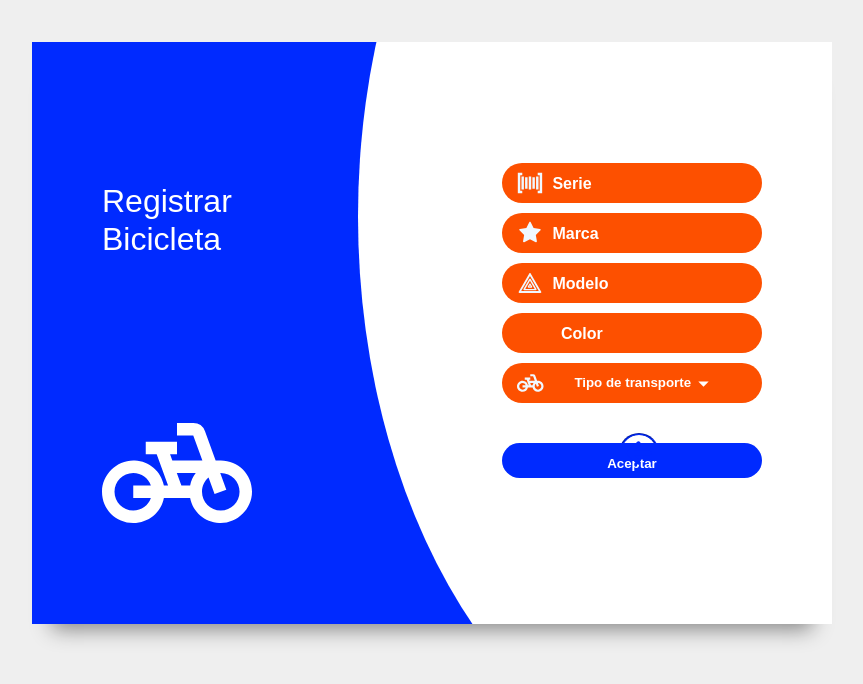
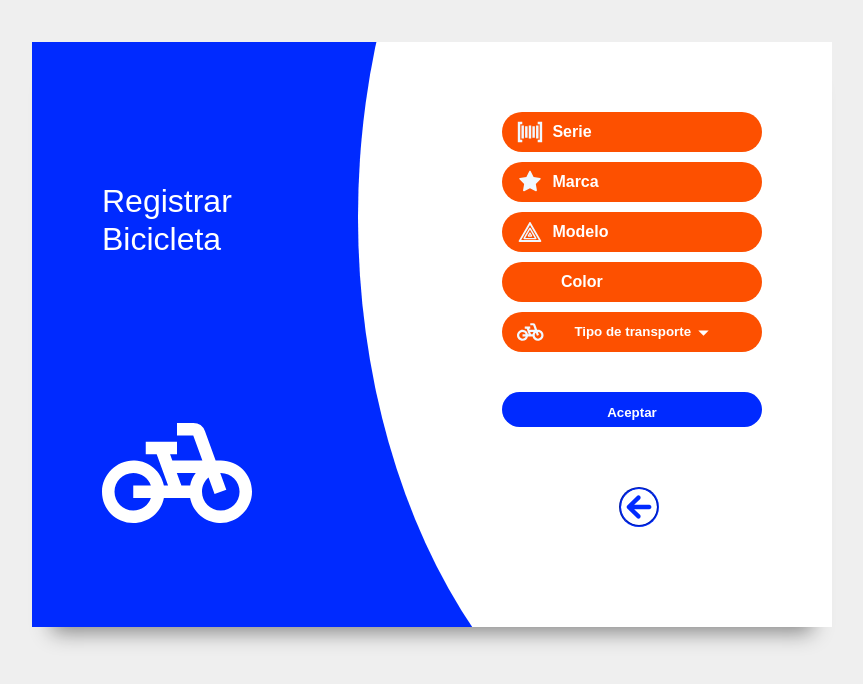
Before and after one commit to HectorLedezma/Proyecto_TI2_UCEN, a React (Create React App) app: page /sigbici in a window 1280 px wide. Shown: the top 684 px of the page, without its empty margins (208-1071 px from the left). Built offline with nearby package versions, Linux system fonts and the light colour scheme; some icons are missing; a web font is replaced by a local one.

Commit message:
ajustes de estilos

```diff
--- a/src/styles/style.css
+++ b/src/styles/style.css
@@ -261,7 +261,7 @@ form .forgot {
     width: 100%;
     color: white;
     font-weight: bold;
-    font-size: large;
+    font-size: small;
     border: 0px solid var(--light-color);
     background-color: #efefef00;
 }
@@ -305,8 +305,14 @@ form .forgot {
         max-width: 800px;
         margin: 3em auto;
     }
+    .content-form{
+        width: 130%;
+
+    }
     .signup .content-heading .y-style {
-        height: 100%;
+        width: 130%;
+
+        height: 90%;
         justify-content: space-between;
     }
     .content-form::before{
--- a/src/styles/styleSignup.css
+++ b/src/styles/styleSignup.css
@@ -104,7 +104,6 @@ ul{
     height: 40px;
     margin-left: 45%;
     border-radius: 100%;
-    margin-top: -15px;
 }
 
 .GoBack:hover{
@@ -280,7 +279,7 @@ form .forgot {
     width: 100%;
     color: white;
     font-weight: bold;
-    font-size: large;
+    font-size: small;
     border: 0px solid var(--light-color);
 }
 
@@ -302,9 +301,8 @@ form .forgot {
 }
 
 @media screen and (min-width: 768px) {
-    .GoBack{
-        margin-top: -75px;
-    }
+
+
     h2{
         font-size: 1.7em;
         font-weight: 400;
@@ -327,8 +325,11 @@ form .forgot {
         margin: 3em auto;
         max-width: 800px;
     }
+    .content-form{
+        width: 130%;
+    }
     .signup .content-heading .y-style {
-        height: 100%;
+        height: 90%;
         justify-content: space-between;
     }
     .content-form::before{
```
